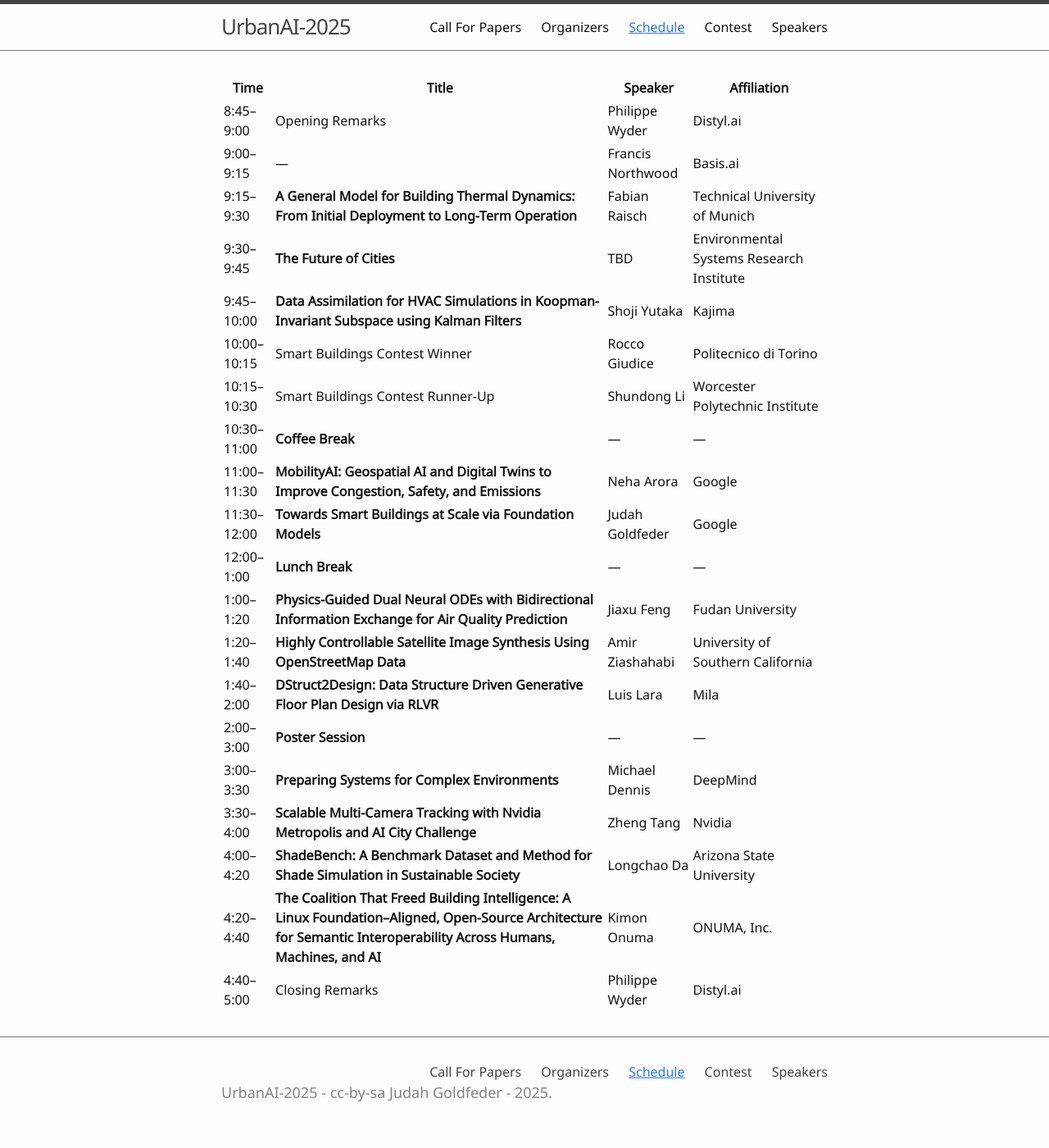
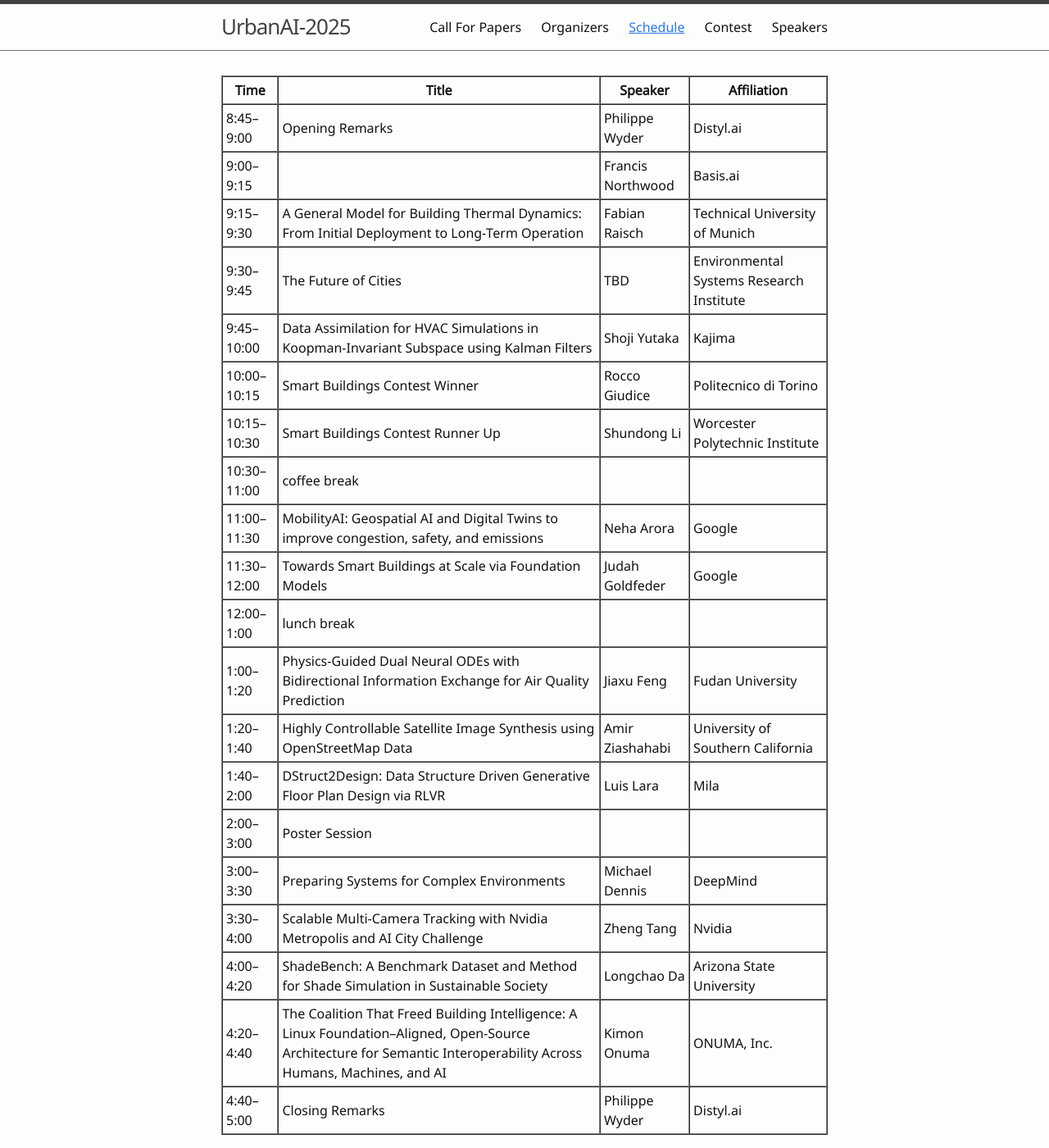
Before and after one commit to urbanAI2025/urbanAI2025.github.io, a Jekyll site: the page built from 2-schedule.md, in a window 1280 px wide and 1400 px high. Shown: the whole window at 82% size. Built offline with Jekyll 4.4.1, drawn with Linux system fonts in a browser that asks for light colours; some of the changed lines change nothing that is shown.

Commit message:
Update 2-schedule.md

```diff
--- a/2-schedule.md
+++ b/2-schedule.md
@@ -3,25 +3,135 @@ title: Schedule
 nav: true
 ---
 
-| Time         | Title                                                                                                                                                                         | Speaker            | Affiliation                            |
-|--------------|--------------------------------------------------------------------------------------------------------------------------------------------------------------------------------|---------------------|-----------------------------------------|
-| 8:45–9:00    | Opening Remarks                                                                                                                                                                | Philippe Wyder      | Distyl.ai                               |
-| 9:00–9:15    | —                                                                                                                                                                              | Francis Northwood   | Basis.ai                                |
-| 9:15–9:30    | **A General Model for Building Thermal Dynamics: From Initial Deployment to Long-Term Operation**                                                                              | Fabian Raisch       | Technical University of Munich          |
-| 9:30–9:45    | **The Future of Cities**                                                                                                                                                       | TBD     | Environmental Systems Research Institute |
-| 9:45–10:00   | **Data Assimilation for HVAC Simulations in Koopman-Invariant Subspace using Kalman Filters**                                                                                  | Shoji Yutaka        | Kajima                                   |
-| 10:00–10:15  | Smart Buildings Contest Winner                                                                                                                                                  | Rocco Giudice       | Politecnico di Torino                    |
-| 10:15–10:30  | Smart Buildings Contest Runner-Up                                                                                                                                               | Shundong Li         | Worcester Polytechnic Institute          |
-| 10:30–11:00  | **Coffee Break**                                                                                                                                                                | —                   | —                                       |
-| 11:00–11:30  | **MobilityAI: Geospatial AI and Digital Twins to Improve Congestion, Safety, and Emissions**                                                                                   | Neha Arora          | Google                                   |
-| 11:30–12:00  | **Towards Smart Buildings at Scale via Foundation Models**                                                                                                                     | Judah Goldfeder     | Google                                   |
-| 12:00–1:00   | **Lunch Break**                                                                                                                                                                 | —                   | —                                       |
-| 1:00–1:20    | **Physics-Guided Dual Neural ODEs with Bidirectional Information Exchange for Air Quality Prediction**                                                                         | Jiaxu Feng          | Fudan University                         |
-| 1:20–1:40    | **Highly Controllable Satellite Image Synthesis Using OpenStreetMap Data**                                                                                                     | Amir Ziashahabi     | University of Southern California        |
-| 1:40–2:00    | **DStruct2Design: Data Structure Driven Generative Floor Plan Design via RLVR**                                                                                                | Luis Lara           | Mila                                     |
-| 2:00–3:00    | **Poster Session**                                                                                                                                                              | —                   | —                                       |
-| 3:00–3:30    | **Preparing Systems for Complex Environments**                                                                                                                                  | Michael Dennis      | DeepMind                                 |
-| 3:30–4:00    | **Scalable Multi-Camera Tracking with Nvidia Metropolis and AI City Challenge**                                                                                                 | Zheng Tang          | Nvidia                                   |
-| 4:00–4:20    | **ShadeBench: A Benchmark Dataset and Method for Shade Simulation in Sustainable Society**                                                                                      | Longchao Da         | Arizona State University                 |
-| 4:20–4:40    | **The Coalition That Freed Building Intelligence: A Linux Foundation–Aligned, Open-Source Architecture for Semantic Interoperability Across Humans, Machines, and AI**        | Kimon Onuma         | ONUMA, Inc.                              |
-| 4:40–5:00    | Closing Remarks                                                                                                                                                                 | Philippe Wyder      | Distyl.ai                                |
+<table border="1" cellspacing="0" cellpadding="4">
+  <thead>
+    <tr>
+      <th>Time</th>
+      <th>Title</th>
+      <th>Speaker</th>
+      <th>Affiliation</th>
+    </tr>
+  </thead>
+  <tbody>
+    <tr>
+      <td>8:45–9:00</td>
+      <td>Opening Remarks</td>
+      <td>Philippe Wyder</td>
+      <td>Distyl.ai</td>
+    </tr>
+    <tr>
+      <td>9:00–9:15</td>
+      <td></td>
+      <td>Francis Northwood</td>
+      <td>Basis.ai</td>
+    </tr>
+    <tr>
+      <td>9:15–9:30</td>
+      <td>A General Model for Building Thermal Dynamics: From Initial Deployment to Long-Term Operation</td>
+      <td>Fabian Raisch</td>
+      <td>Technical University of Munich</td>
+    </tr>
+    <tr>
+      <td>9:30–9:45</td>
+      <td>The Future of Cities</td>
+      <td>TBD</td>
+      <td>Environmental Systems Research Institute</td>
+    </tr>
+    <tr>
+      <td>9:45–10:00</td>
+      <td>Data Assimilation for HVAC Simulations in Koopman-Invariant Subspace using Kalman Filters</td>
+      <td>Shoji Yutaka</td>
+      <td>Kajima</td>
+    </tr>
+    <tr>
+      <td>10:00–10:15</td>
+      <td>Smart Buildings Contest Winner</td>
+      <td>Rocco Giudice</td>
+      <td>Politecnico di Torino</td>
+    </tr>
+    <tr>
+      <td>10:15–10:30</td>
+      <td>Smart Buildings Contest Runner Up</td>
+      <td>Shundong Li</td>
+      <td>Worcester Polytechnic Institute</td>
+    </tr>
+    <tr>
+      <td>10:30–11:00</td>
+      <td>coffee break</td>
+      <td></td>
+      <td></td>
+    </tr>
+    <tr>
+      <td>11:00–11:30</td>
+      <td>MobilityAI: Geospatial AI and Digital Twins to improve congestion, safety, and emissions</td>
+      <td>Neha Arora</td>
+      <td>Google</td>
+    </tr>
+    <tr>
+      <td>11:30–12:00</td>
+      <td>Towards Smart Buildings at Scale via Foundation Models</td>
+      <td>Judah Goldfeder</td>
+      <td>Google</td>
+    </tr>
+    <tr>
+      <td>12:00–1:00</td>
+      <td>lunch break</td>
+      <td></td>
+      <td></td>
+    </tr>
+    <tr>
+      <td>1:00–1:20</td>
+      <td>Physics-Guided Dual Neural ODEs with Bidirectional Information Exchange for Air Quality Prediction</td>
+      <td>Jiaxu Feng</td>
+      <td>Fudan University</td>
+    </tr>
+    <tr>
+      <td>1:20–1:40</td>
+      <td>Highly Controllable Satellite Image Synthesis using OpenStreetMap Data</td>
+      <td>Amir Ziashahabi</td>
+      <td>University of Southern California</td>
+    </tr>
+    <tr>
+      <td>1:40–2:00</td>
+      <td>DStruct2Design: Data Structure Driven Generative Floor Plan Design via RLVR</td>
+      <td>Luis Lara</td>
+      <td>Mila</td>
+    </tr>
+    <tr>
+      <td>2:00–3:00</td>
+      <td>Poster Session</td>
+      <td></td>
+      <td></td>
+    </tr>
+    <tr>
+      <td>3:00–3:30</td>
+      <td>Preparing Systems for Complex Environments</td>
+      <td>Michael Dennis</td>
+      <td>DeepMind</td>
+    </tr>
+    <tr>
+      <td>3:30–4:00</td>
+      <td>Scalable Multi-Camera Tracking with Nvidia Metropolis and AI City Challenge</td>
+      <td>Zheng Tang</td>
+      <td>Nvidia</td>
+    </tr>
+    <tr>
+      <td>4:00–4:20</td>
+      <td>ShadeBench: A Benchmark Dataset and Method for Shade Simulation in Sustainable Society</td>
+      <td>Longchao Da</td>
+      <td>Arizona State University</td>
+    </tr>
+    <tr>
+      <td>4:20–4:40</td>
+      <td>The Coalition That Freed Building Intelligence: A Linux Foundation–Aligned, Open-Source Architecture for Semantic Interoperability Across Humans, Machines, and AI</td>
+      <td>Kimon Onuma</td>
+      <td>ONUMA, Inc.</td>
+    </tr>
+    <tr>
+      <td>4:40–5:00</td>
+      <td>Closing Remarks</td>
+      <td>Philippe Wyder</td>
+      <td>Distyl.ai</td>
+    </tr>
+  </tbody>
+</table>
```
